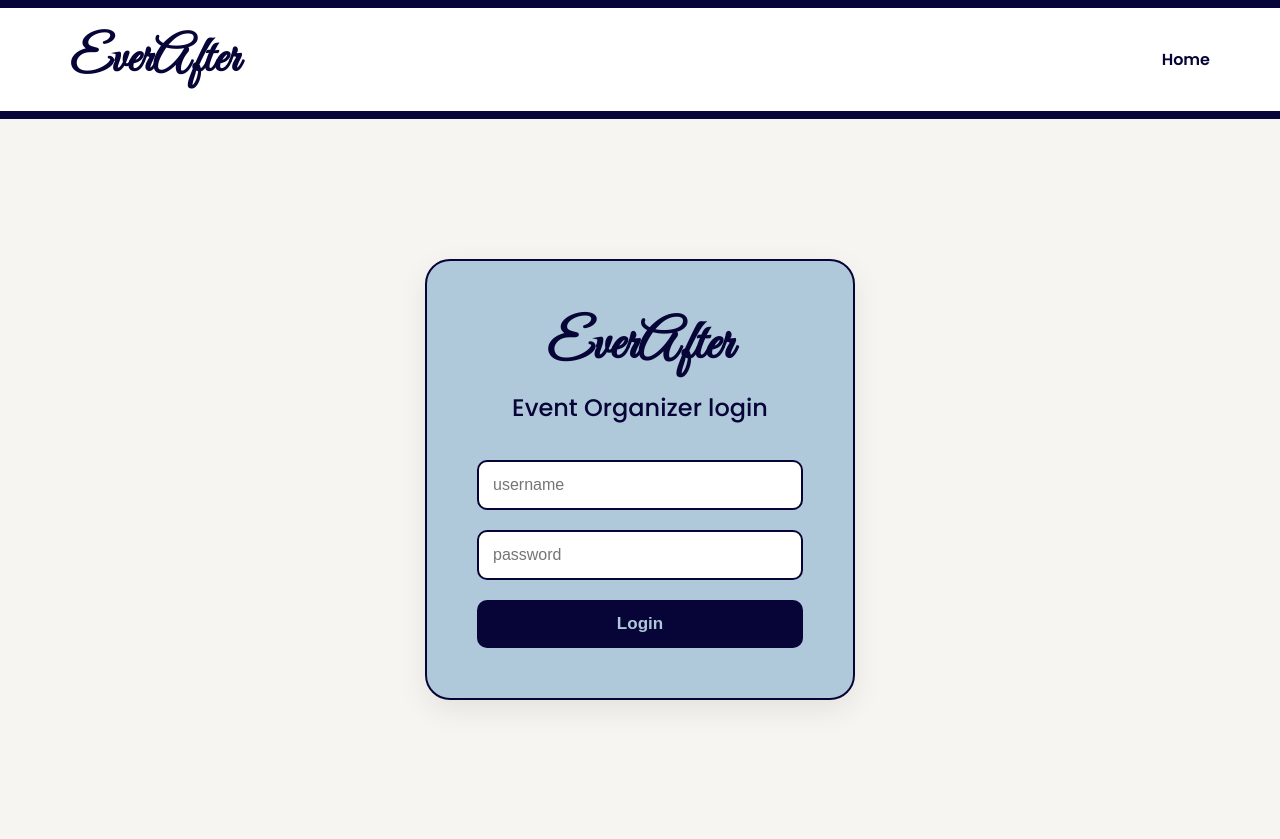
After one commit to Ashera-Sage/EverAfter, a Flask app: page /admin in a window 1280 px wide. The commit adds this page. Run offline with Flask 3, Linux system fonts and the light colour scheme.

Commit message:
Added admin login, dashboard and authentication

```diff
--- a/app.py
+++ b/app.py
@@ -1,8 +1,38 @@
-from flask import Flask,render_template
+from flask import Flask,render_template,request,redirect,url_for,session,flash
+
 app=Flask(__name__)
+app.secret_key="everafter_secret_key"
+
 @app.route("/")
 def home():
     return render_template("index.html")
 
+@app.route("/admin")
+def admin():
+    return render_template("admin_login.html")
+
+@app.route("/admin_login",methods=["POST"])
+def admin_login():
+    username=request.form["username"]
+    password=request.form["password"]
+    if username=="admin" and password=="Admin@123":
+        session["admin"]=True
+        flash("Login Successfull","success")
+        return redirect("/dashboard")
+    flash("Invalid Username or Password","error")
+    return redirect("/admin")
+
+@app.route("/dashboard")
+def dashboard():
+    if "admin" not in session:
+        return redirect("/admin")
+    return render_template("dashboard.html")
+
+@app.route("/logout")
+def logout():
+    session.pop("admin",None)
+    flash("Logged Out Successfully","success")
+    return redirect("/admin")
+
 if __name__=="__main__":
     app.run(debug=True)
--- a/static/css/style.css
+++ b/static/css/style.css
@@ -284,7 +284,6 @@ footer{
 =========================== */
 
 @media(max-width:768px){
-
 .navbar{
 
     flex-direction:column;
@@ -292,35 +291,180 @@ footer{
     gap:15px;
 
 }
-
 .hero{
 
     padding:20px;
 
 }
-
 .hero-content{
 
     padding:35px;
 
 }
-
 .hero h1{
 
     font-size:60px;
 
 }
-
 .hero p{
 
     font-size:17px;
 
 }
-
 .flower{
 
     width:140px;
 
 }
+}
+/* ===========================
+      LOGIN PAGE
+=========================== */
+/* ==========================
+        LOGIN PAGE
+========================== */
+
+.login-container{
+    min-height:90vh;
+    display:flex;
+    justify-content:center;
+    align-items:center;
+    padding:40px;
+}
+.login-card{
+    width:430px;
+    background:#afc9db;
+    border:2px solid #070537;
+    border-radius:25px;
+    padding:50px;
+    text-align:center;
+    box-shadow:0 10px 30px rgba(0,0,0,.08);
+}
+.login-card h1{
+    font-family:'Great Vibes',cursive;
+    font-size:55px;
+    color:#070537;
+}
+.login-card h2{
+    margin-top:10px;
+    margin-bottom:35px;
+    color:#070537;
+    font-weight:500;
+}
+.login-card input{
+    width:100%;
+    padding:14px;
+    margin-bottom:20px;
+    border:2px solid #070537;
+    border-radius:10px;
+    font-size:16px;
+    outline:none;
+}
+.login-card button{
+    width:100%;
+    padding:14px;
+    background:#070537;
+    color:#afc9db;
+    border:none;
+    border-radius:10px;
+    cursor:pointer;
+    font-size:17px;
+    font-weight:600;
+    transition:.3s;
+}
+.login-card button:hover{
+    background:#0f0c63;
+}
+
+/* Flash Messages */
+
+.flash{
+
+    padding:12px;
+
+    border-radius:10px;
+
+    margin-bottom:20px;
+
+    font-weight:600;
 
 }
+
+.flash.success{
+
+    background:#d4edda;
+
+    color:#155724;
+
+    border:1px solid #28a745;
+
+}
+
+.flash.error{
+
+    background:#f8d7da;
+
+    color:#721c24;
+
+    border:1px solid #dc3545;
+
+}
+
+/* ==========================
+        DASHBOARD
+========================== */
+
+.dashboard-container{
+
+    width:90%;
+    max-width:1200px;
+    margin:50px auto;
+    text-align:center;
+
+}
+
+.dashboard-container h1{
+
+    color:#070537;
+    margin-bottom:15px;
+
+}
+
+.dashboard-cards{
+
+    display:grid;
+
+    grid-template-columns:repeat(auto-fit,minmax(250px,1fr));
+
+    gap:25px;
+
+}
+.dashboard-card{
+
+    background:#afc9db;
+    border:2px solid #070537;
+    border-radius:20px;
+    padding:30px;
+    transition:0.3s;
+
+}
+
+.dashboard-card:hover{
+
+    transform:translateY(-5px);
+    box-shadow:0 10px 20px rgba(0,0,0,0.1);
+
+}
+
+.dashboard-card h2{
+
+    color:#070537;
+    margin-bottom:15px;
+
+}
+
+.dashboard-card p{
+
+    color:#333;
+
+}
--- /dev/null
+++ b/templates/admin_login.html
@@ -0,0 +1,64 @@
+<!DOCTYPE html>
+<html lang="en">
+
+<head>
+    <meta charset="UTF-8">
+    <meta name="viewport" content="width=device-width, initial-scale=1.0">
+
+    <title>Admin Login | EverAfter</title>
+
+    <!-- Google Fonts -->
+    <link rel="preconnect" href="https://fonts.googleapis.com">
+    <link rel="preconnect" href="https://fonts.gstatic.com" crossorigin>
+
+    <link href="https://fonts.googleapis.com/css2?family=Great+Vibes&family=Poppins:wght@300;400;500;600&family=Cormorant+Garamond:wght@500;600&display=swap" rel="stylesheet">
+
+    <!-- CSS -->
+    <link rel="stylesheet" href="{{ url_for('static', filename='css/style.css') }}">
+</head>
+
+<body>
+<!--Navbar-->
+    <nav class="navbar">
+    <div class="logo">
+        <h2>EverAfter</h2>
+    </div>
+    <div class="nav-links">
+        <a href="/">Home</a>
+    </div>
+</nav>
+<!--Login-->
+    <div class="login-container">
+        <div class="login-card">
+            <h1>EverAfter</h1>
+            <h2>Event Organizer login</h2>
+            <form action="/admin_login" method="post">
+                <input
+                type="text"
+                name="username"
+                placeholder="username"
+                required>
+                <input
+                type="password"
+                name="password"
+                placeholder="password"
+                required>
+                <button type="submit">Login</button>
+            </form>
+            {% with messages = get_flashed_messages(with_categories=true) %}
+    {% if messages %}
+
+        {% for category, message in messages %}
+
+            <div class="flash {{ category }}">
+                {{ message }}
+            </div>
+
+        {% endfor %}
+
+    {% endif %}
+{% endwith %}
+        </div>
+    </div>
+</body>
+</html>
--- a/templates/index.html
+++ b/templates/index.html
@@ -31,7 +31,7 @@
 
             <a href="/">Home</a>
 
-            <a href="/admin">Admin Login</a>
+            <a href="/admin">Login</a>
 
         </div>
 
```
Also changed, not shown: templates/dashboard.html (added, +57 -0 lines).
